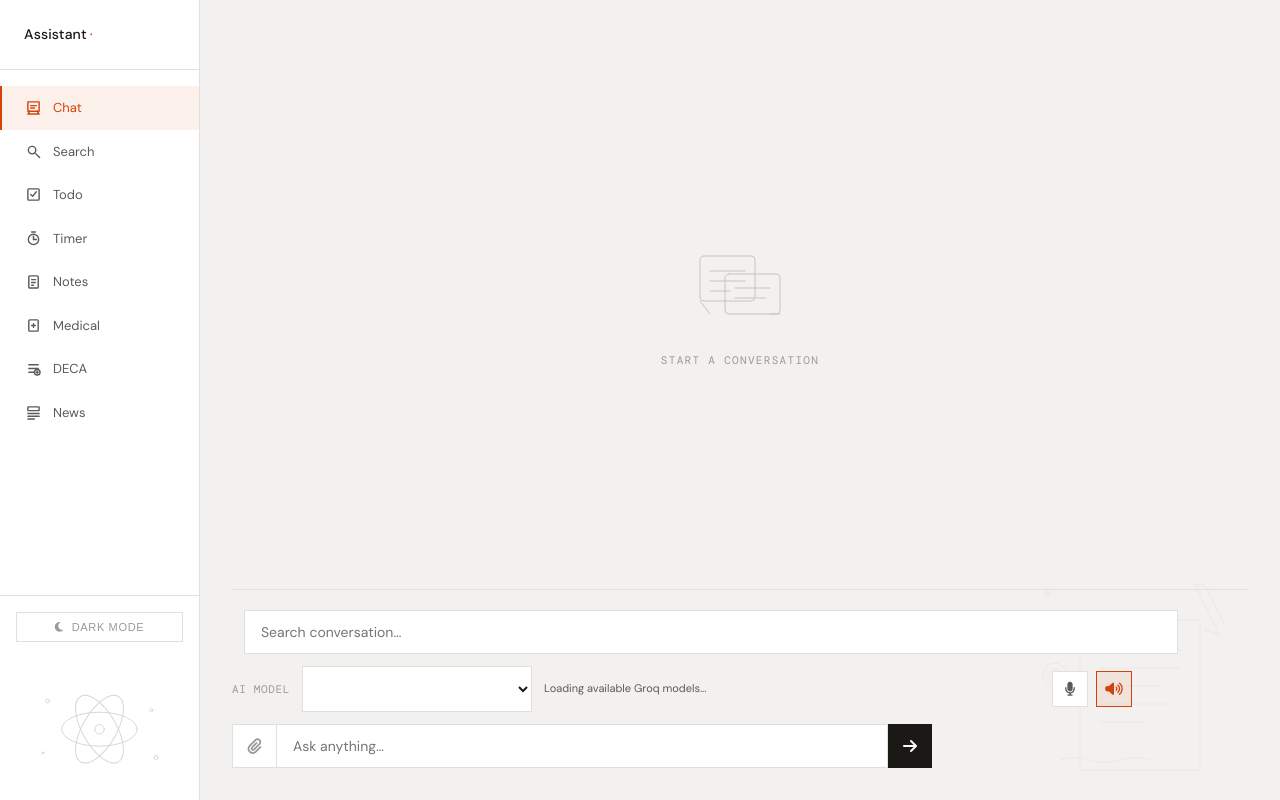
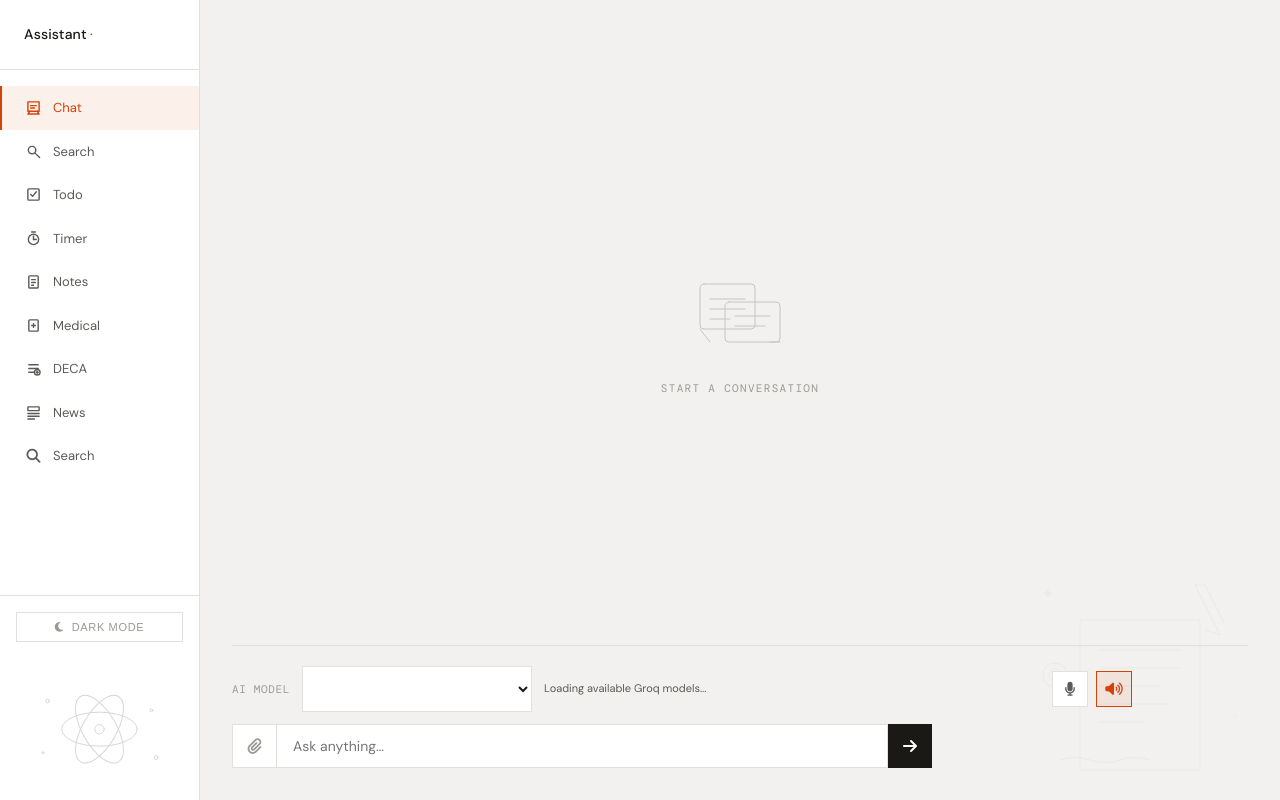
Before and after one commit to maadhavsaini/gigglegiggle, a Flask app: page / in a window 1280 px wide. Run offline with Flask 2, Linux system fonts and the light colour scheme; lists and menus that the app fills with data are empty; parts of the project's set-up code (start-up, migrations or seed data) failed here and were passed over; some web fonts are replaced.

Commit message:
Improve search UX - hide search bar by default, add sidebar toggle
- Move search bar to hidden state (display: none by default)
- Add magnifying glass search button to sidebar nav
- Clicking search button toggles visibility of search bar
- Auto-focus search input when toggled open
- Clear search when toggling closed
- Add active state styling to search button
- Add Font Awesome icon support to nav-items
- Better UX: cleaner interface, search only visible when needed

```diff
--- a/chatbot_hosting_files/static/design-system.css
+++ b/chatbot_hosting_files/static/design-system.css
@@ -176,6 +176,17 @@ body {
     transition: stroke var(--trans-base);
 }
 
+.nav-item i {
+    width: 15px;
+    height: 15px;
+    flex-shrink: 0;
+    display: flex;
+    align-items: center;
+    justify-content: center;
+    font-size: 14px;
+    transition: color var(--trans-base);
+}
+
 .nav-item:hover {
     background: var(--bg);
     color: var(--text);
--- a/chatbot_hosting_files/templates/index.html
+++ b/chatbot_hosting_files/templates/index.html
@@ -383,6 +383,12 @@
             </svg>
             <span>News</span>
           </div>
+
+          <!-- Search chats -->
+          <div class="nav-item" id="navSearchToggle" title="Search conversation">
+            <i class="fas fa-search"></i>
+            <span>Search</span>
+          </div>
         </nav>
 
         <!-- Theme toggle -->
@@ -472,7 +478,7 @@
             </div>
           </div>
           <div class="chat-input-area">
-            <div class="chat-search-row">
+            <div class="chat-search-row" id="chatSearchRow" style="display: none;">
               <input
                 type="text"
                 id="chatSearchInput"
@@ -1680,6 +1686,21 @@
 
       chatSearchClear.addEventListener("click", clearChatSearch);
 
+      // Search toggle button in sidebar
+      const navSearchToggle = document.getElementById("navSearchToggle");
+      const chatSearchRow = document.getElementById("chatSearchRow");
+
+      navSearchToggle.addEventListener("click", () => {
+        const isHidden = chatSearchRow.style.display === "none";
+        chatSearchRow.style.display = isHidden ? "flex" : "none";
+        if (isHidden) {
+          chatSearchInput.focus();
+        } else {
+          clearChatSearch();
+        }
+        navSearchToggle.classList.toggle("active", isHidden);
+      });
+
       document
         .getElementById("chatModelSelect")
         .addEventListener("change", updateModelSummary);
```
